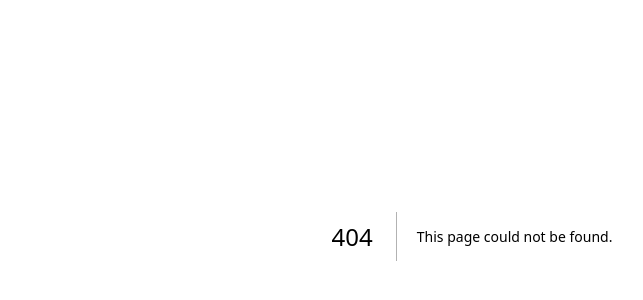
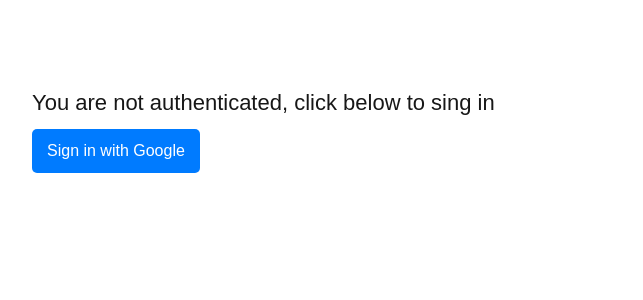
Before and after one commit to ImAltay/post-hyf-team-project-1, a Next.js app in the folder client/: page /signin-google in a window 1280 px wide. Before the commit this address had no page. Shown: the part 164-464 px from the top of the page, without its empty margins (168-811 px from the left). Built offline with nearby package versions, Linux system fonts and the light colour scheme; no server answers.

Commit message:
Add google log in

```diff
--- /dev/null
+++ b/client/app/api/auth/[...nextauth]/route.ts
@@ -0,0 +1,2 @@
+import { handlers } from "@/auth" // Referring to the auth.ts we just created
+export const { GET, POST } = handlers
--- /dev/null
+++ b/client/app/signin-google/page.css
@@ -0,0 +1,9 @@
+body{
+    font-family: Arial, Helvetica, sans-serif;
+    margin-top: 250px;
+    margin-left: 200px;
+
+}
+h1{
+    font-size: 22px;
+}
--- /dev/null
+++ b/client/app/signin-google/page.tsx
@@ -0,0 +1,48 @@
+import { auth, signIn, signOut } from "@/auth"
+import './page.css'
+export default async function SignIn() {
+    const session = await auth()
+    console.log(session)
+    const user = session?.user
+
+    const buttonStyle = {
+        display: "block",  // Ensures the button is always on a new line
+        width: "fit-content", // Prevents it from stretching too wide
+        padding: "10px 15px",
+        fontSize: "16px",
+        backgroundColor: "#007bff",
+        color: "white",
+        border: "none",
+        borderRadius: "5px",
+        cursor: "pointer",
+        marginTop: "10px",
+    }
+
+
+    return user ? (
+        <>
+            <h1>Welcome {user.name}</h1>
+            <form
+                action={async () => {
+                    "use server"
+                    await signOut()
+                }}
+            >
+
+                <button type="submit" style={buttonStyle}>Sign Out</button>
+            </form>
+        </>
+    ) : (
+    <>
+        <h1> You are not authenticated, click below to sing in</h1>
+        <form
+            action={async () => {
+                "use server"
+                await signIn("google") //WE SHOULD ADD , {redirectTO}
+            }}
+        >
+            <button type="submit" style={buttonStyle}>Sign in with Google</button>
+        </form>
+        </>
+    )
+}
--- /dev/null
+++ b/client/auth.ts
@@ -0,0 +1,6 @@
+import NextAuth from "next-auth"
+import Google from "next-auth/providers/google"
+
+export const { handlers, signIn, signOut, auth } = NextAuth({
+  providers: [Google],
+})
```
Also changed, not shown: client/package.json (+6 -5 lines), 1 other file (tests, documents, lock files or other folders).
